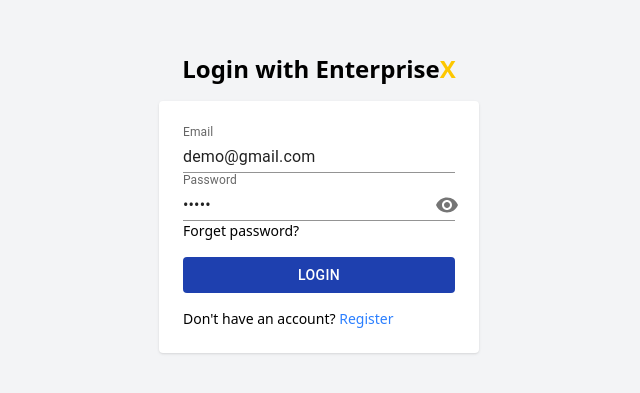
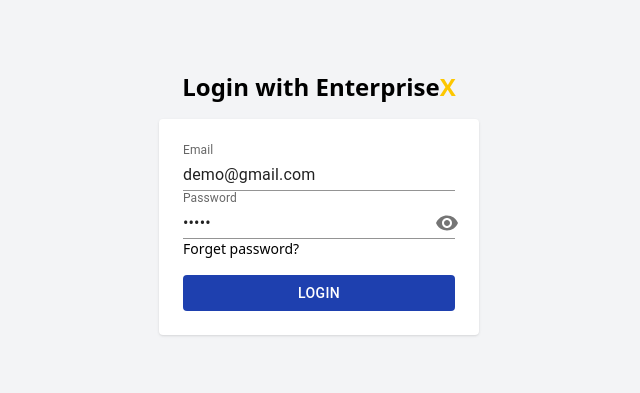
Before and after one commit to mkiuzzal01/EnterpriseX-b2b-client, a React (Vite) app: page /login in a window 1280 px wide. Shown: the part 197-590 px from the top of the page, without its empty margins (321-961 px from the left). Built offline with nearby package versions, Linux system fonts and the light colour scheme.

Commit message:
update the login form

```diff
--- a/src/components/pages/Login.tsx
+++ b/src/components/pages/Login.tsx
@@ -1,7 +1,6 @@
 import TextInput from "../../utils/input-fields/TextInput";
 import { Button } from "@mui/material";
-import { Link } from "react-router-dom";
-import type { SubmitHandler } from "react-hook-form";
+import { Link, useNavigate } from "react-router-dom";
 import ReusableForm from "../../shared/ReusableFrom";
 
 type FormValues = {
@@ -10,11 +9,10 @@ type FormValues = {
 };
 
 const Login = () => {
-
-  const onSubmit: SubmitHandler<FormValues> = (data) => {
-    console.log(data);
+  const navigate = useNavigate();
+  const onSubmit = (data: FormValues) => {
     if (data.email === "demo@gmail.com" && data.password === "12345") {
-      alert("Login successful!");
+      navigate("/");
     } else {
       alert("Invalid credentials");
     }
@@ -66,14 +64,6 @@ const Login = () => {
           >
             Login
           </Button>
-          <div>
-            <p className="text-sm mt-4">
-              Don't have an account?{" "}
-              <Link to={"/register"} className="text-blue-500">
-                Register
-              </Link>
-            </p>
-          </div>
         </ReusableForm>
       </div>
     </div>
```
